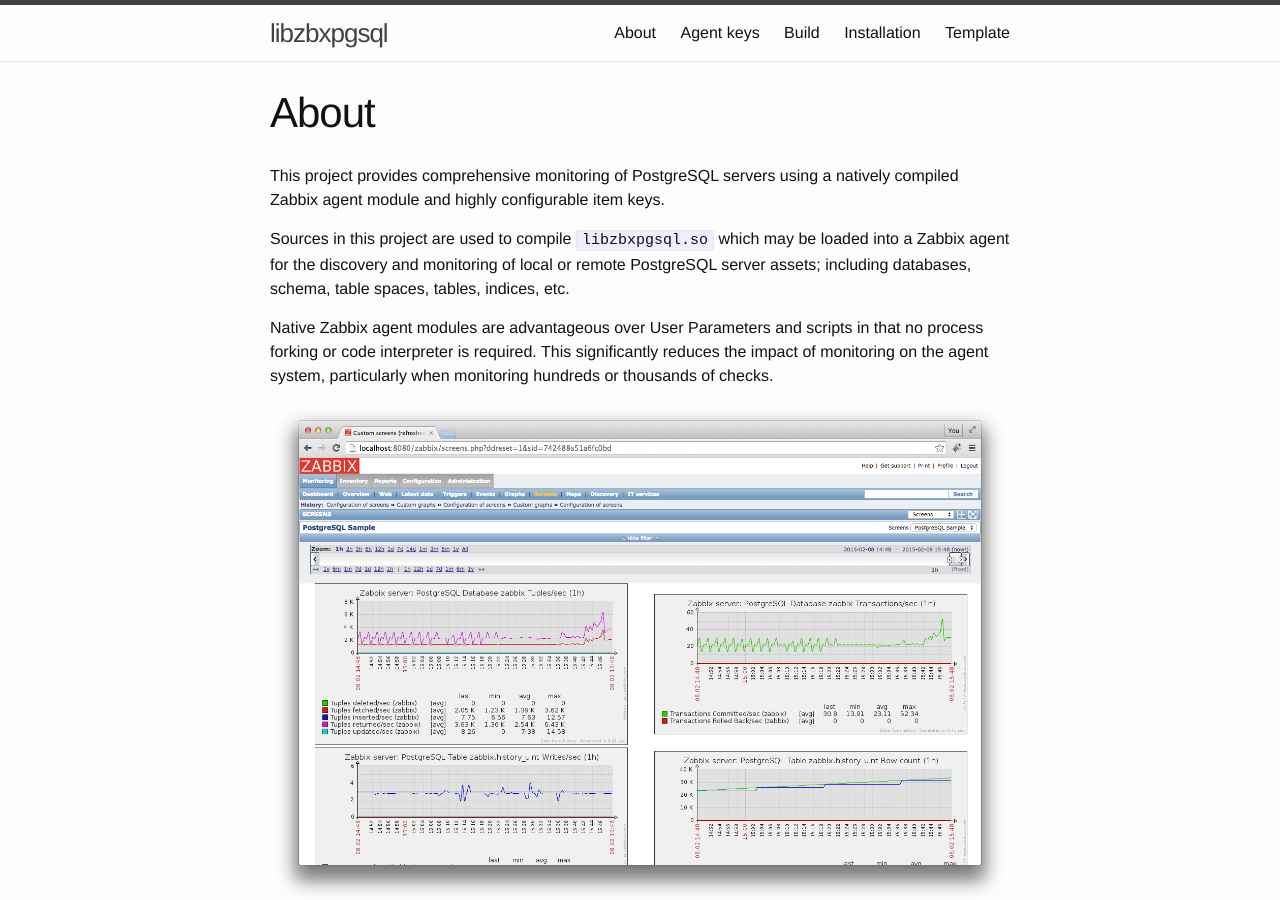
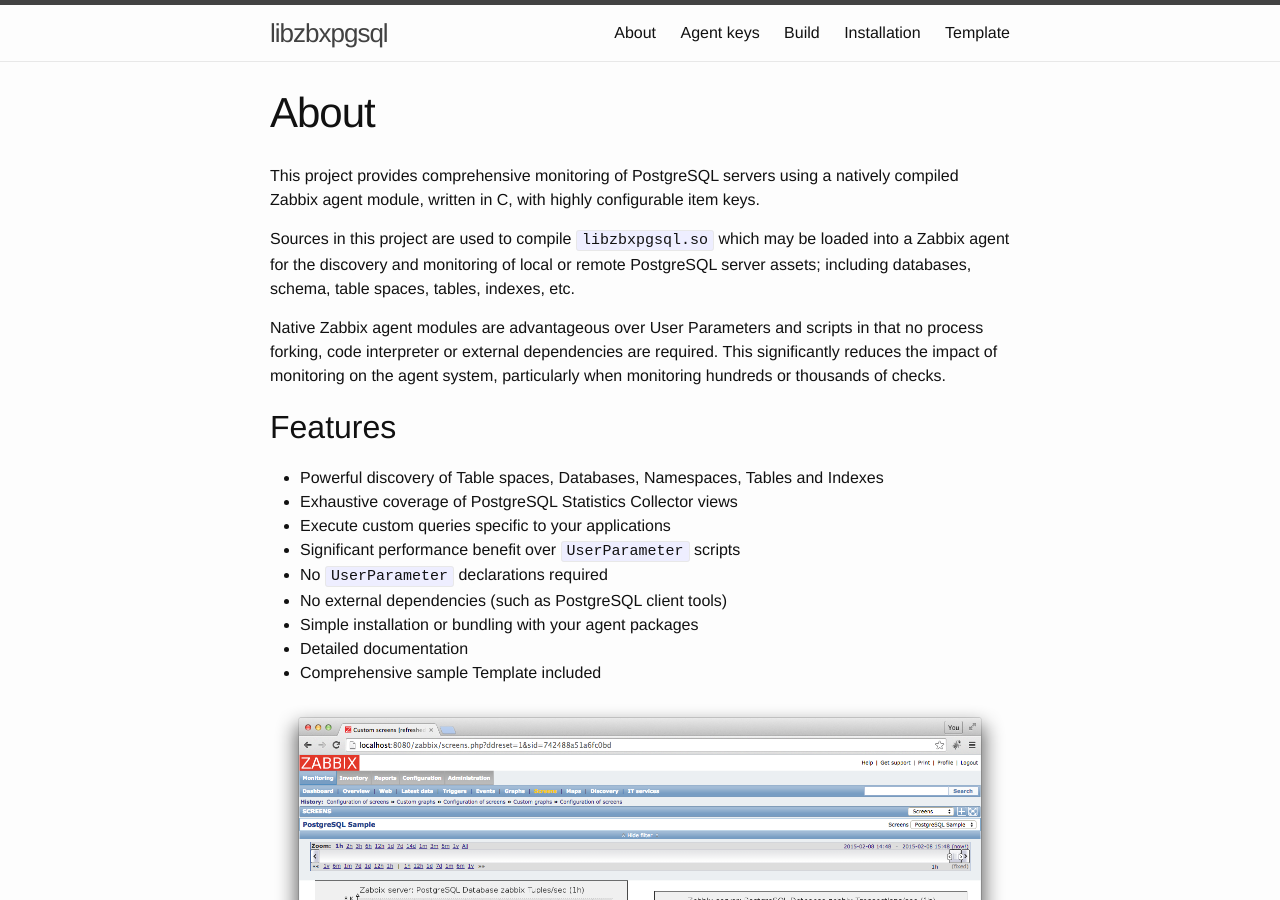
Before and after one commit to zabbix-tools/libzbxpgsql, a Jekyll site: the page built from _docs/about.md, in a window 1280 px wide and 900 px high. Built offline with Jekyll 4.4.1, drawn with Linux system fonts in a browser that asks for light colours.

Commit message:
Added features to about page

```diff
--- a/_docs/about.md
+++ b/_docs/about.md
@@ -5,17 +5,30 @@ permalink: /
 ---
 
 This project provides comprehensive monitoring of PostgreSQL servers using a
-natively compiled Zabbix agent module and highly configurable item keys.
+natively compiled Zabbix agent module, written in C, with highly configurable
+item keys.
 
 Sources in this project are used to compile `libzbxpgsql.so` which may be
 loaded into a Zabbix agent for the discovery and monitoring of local or remote
 PostgreSQL server assets; including databases, schema, table spaces, tables,
-indices, etc.
+indexes, etc.
 
 Native Zabbix agent modules are advantageous over User Parameters and scripts
-in that no process forking or code interpreter is required. This significantly
-reduces the impact of monitoring on the agent system, particularly when
-monitoring hundreds or thousands of checks.
+in that no process forking, code interpreter or external dependencies are
+required. This significantly reduces the impact of monitoring on the agent
+system, particularly when monitoring hundreds or thousands of checks.
+
+## Features
+
+* Powerful discovery of Table spaces, Databases, Namespaces, Tables and Indexes
+* Exhaustive coverage of PostgreSQL Statistics Collector views
+* Execute custom queries specific to your applications
+* Significant performance benefit over `UserParameter` scripts
+* No `UserParameter` declarations required
+* No external dependencies (such as PostgreSQL client tools)
+* Simple installation or bundling with your agent packages
+* Detailed documentation
+* Comprehensive sample Template included
 
 ![Zabbix Screen example]({{ site.baseurl }}/assets/screen.png)
 
```
